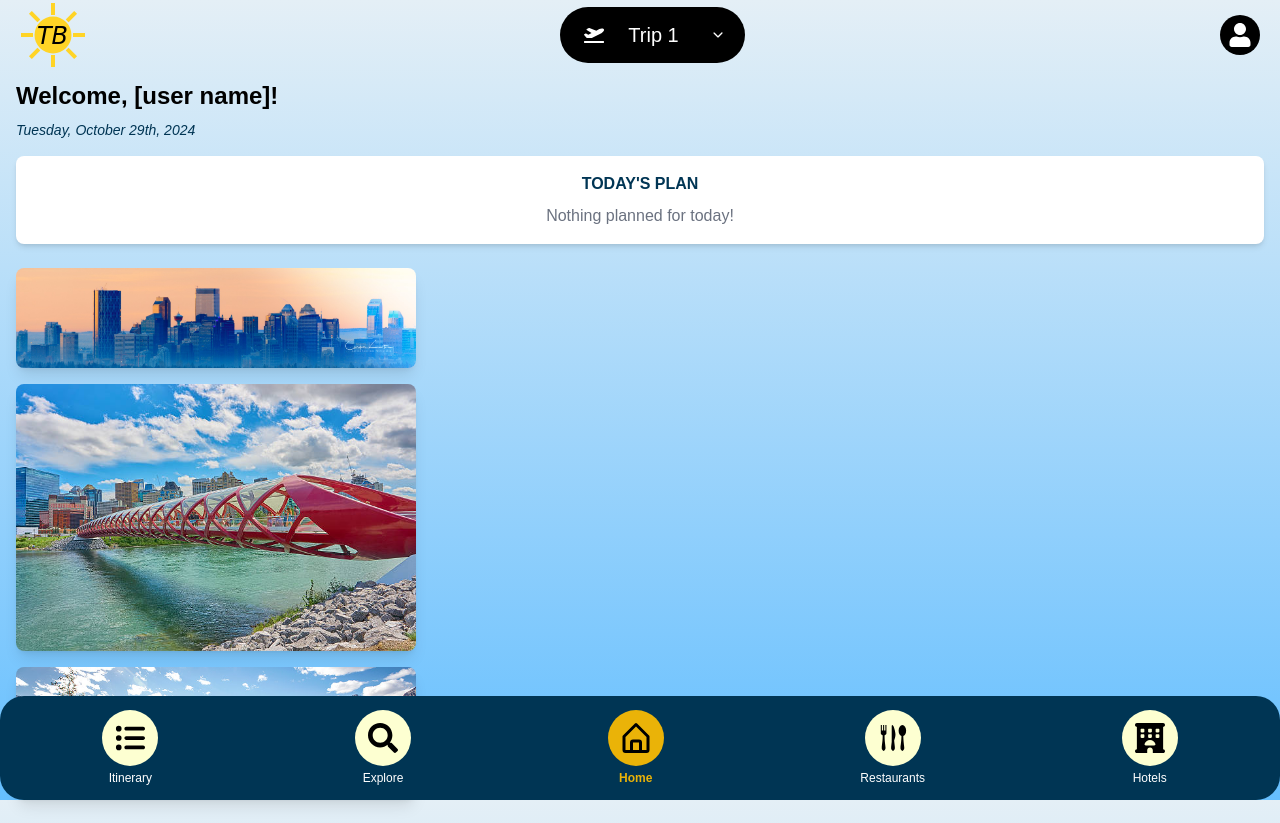
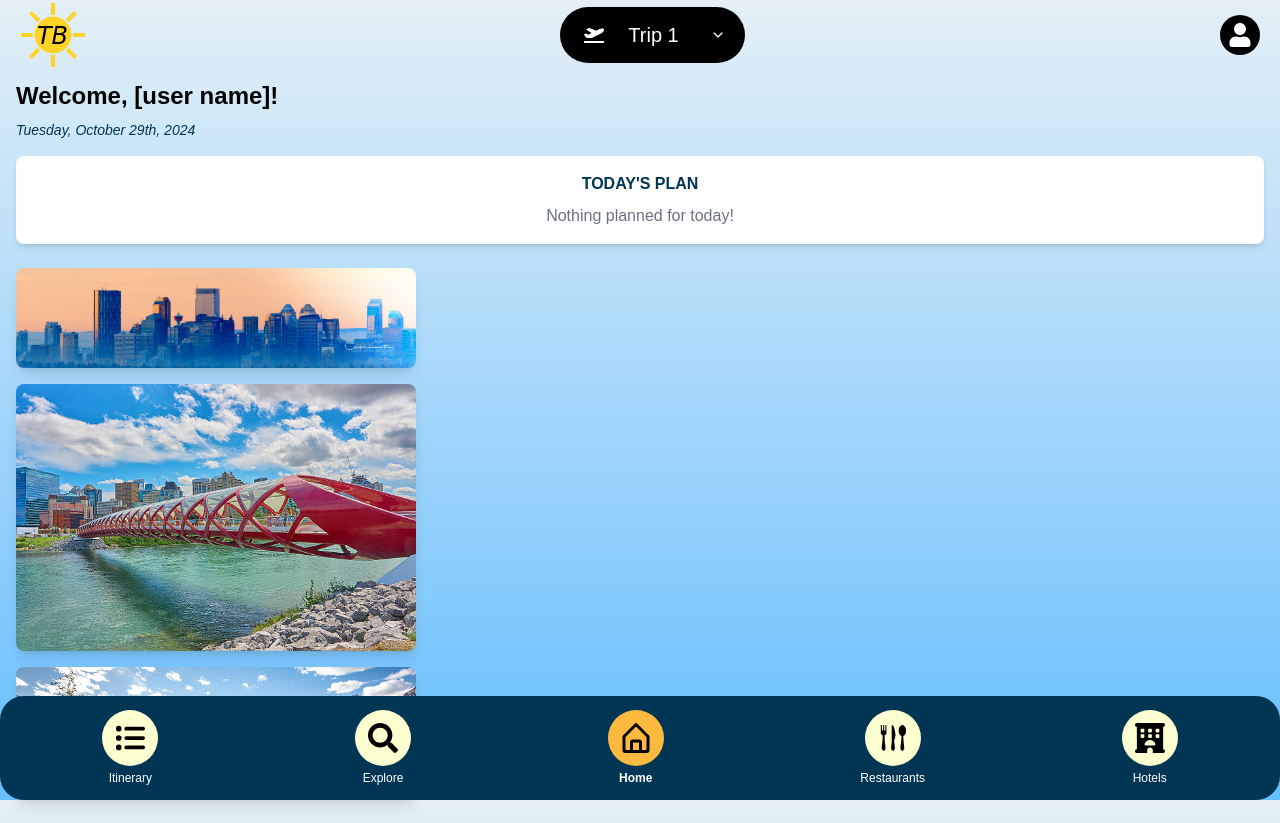
Before and after one commit to KhushiChoksi/CPSC481_T8G2, a Next.js app in the folder travel-app/: page /home in a window 1280 px wide. Built offline with nearby package versions, Linux system fonts and the light colour scheme.

Commit message:
edits to Navbar

```diff
--- a/travel-app/src/app/components/Navbar.tsx
+++ b/travel-app/src/app/components/Navbar.tsx
@@ -7,53 +7,53 @@ import { FaSearch } from "react-icons/fa";
 import { BiHomeAlt } from "react-icons/bi";
 import { GiForkKnifeSpoon } from "react-icons/gi";
 
+
+
+
 export default function Navbar() {
-    const pathname = usePathname(); // Get the current route
+    const pathname = usePathname();
 
-    // CSS classes for icons and labels
+    const isActive = (path: string) => pathname === path;           // will be used to find out which one is active
+
     const circleIcon = "flex items-center justify-center w-14 h-14 bg-light-yellow rounded-full mb-1";
     const labelText = "flex flex-col items-center text-center";
+    const activeText = "flex flex-col items-center text-center font-bold";
     const activeIcon = "flex items-center justify-center w-14 h-14 bg-hl-orange rounded-full mb-1 font-bold";
-    const activeText = "flex flex-col items-center text-center font-bold";
-
-    // Function to check if a link is active
-    const isActive = (path: string) => pathname === path;
 
     return (
         <div className="fixed bottom-0 left-0 w-full bg-darkblue text-white text-xs rounded-3xl">
             <div className="flex justify-around items-center py-3.5 ml-1 mr-1">
-
-                <Link href="/itinerary" className={`${labelText} ${isActive('/itinerary') ? 'text-yellow-500' : ''}`}>
-                    <div className={`${circleIcon} ${isActive('/itinerary') ? 'bg-yellow-500' : ''}`}>
-                        <FaListUl className="text-black text-3xl" />
+                <Link href="/itinerary">
+                    <div className={isActive("/itinerary") ? activeIcon : circleIcon}>
+                        <FaListUl className="text-black text-3xl"/>
                     </div>
                     <span className={isActive("/itinerary") ? activeText : labelText}>Itinerary</span>
                 </Link>
 
-                <Link href="/explore" className={`${labelText} ${isActive('/explore') ? 'text-yellow-500' : ''}`}>
-                    <div className={`${circleIcon} ${isActive('/explore') ? 'bg-yellow-500' : ''}`}>
-                        <FaSearch className="text-black text-3xl" />
+                <Link href="/explore">
+                    <div className={isActive("/explore") ? activeIcon : circleIcon}>
+                        <FaSearch className="text-black text-3xl"/>
                     </div>
                     <span className={isActive("/explore") ? activeText : labelText}>Explore</span>
                 </Link>
 
-                <Link href="/home" className={`${labelText} ${isActive('/home') ? 'text-yellow-500' : ''}`}>
-                    <div className={`${circleIcon} ${isActive('/home') ? 'bg-yellow-500' : ''}`}>
-                        <BiHomeAlt className="text-black text-4xl" />
+                <Link href="/home">
+                    <div className={isActive("/home") ? activeIcon : circleIcon}>
+                        <BiHomeAlt className="text-black text-4xl"/>
                     </div>
                     <span className={isActive("/home") ? activeText : labelText}>Home</span>
                 </Link>
 
-                <Link href="/restaurants" className={`${labelText} ${isActive('/restaurants') ? 'text-yellow-500' : ''}`}>
-                    <div className={`${circleIcon} ${isActive('/restaurants') ? 'bg-yellow-500' : ''}`}>
-                        <GiForkKnifeSpoon className="text-black text-3xl" />
+                <Link href="/restaurants" className={labelText}>
+                    <div className={isActive("/restaurants") ? activeIcon : circleIcon}>
+                        <GiForkKnifeSpoon className="text-black text-3xl"/>
                     </div>
                     <span className={isActive("/restaurants") ? activeText : labelText}>Restaurants</span>
                 </Link>
 
-                <Link href="/hotels" className={`${labelText} ${isActive('/hotels') ? 'text-yellow-500' : ''}`}>
-                    <div className={`${circleIcon} ${isActive('/hotels') ? 'bg-yellow-500' : ''}`}>
-                        <FaHotel className="text-black text-3xl" />
+                <Link href="/hotels">
+                    <div className={isActive("/hotels") ? activeIcon : circleIcon}>
+                        <FaHotel className="text-black text-3xl"/>
                     </div>
                     <span className={isActive("/hotels") ? activeText : labelText}>Hotels</span>
                 </Link>
```
